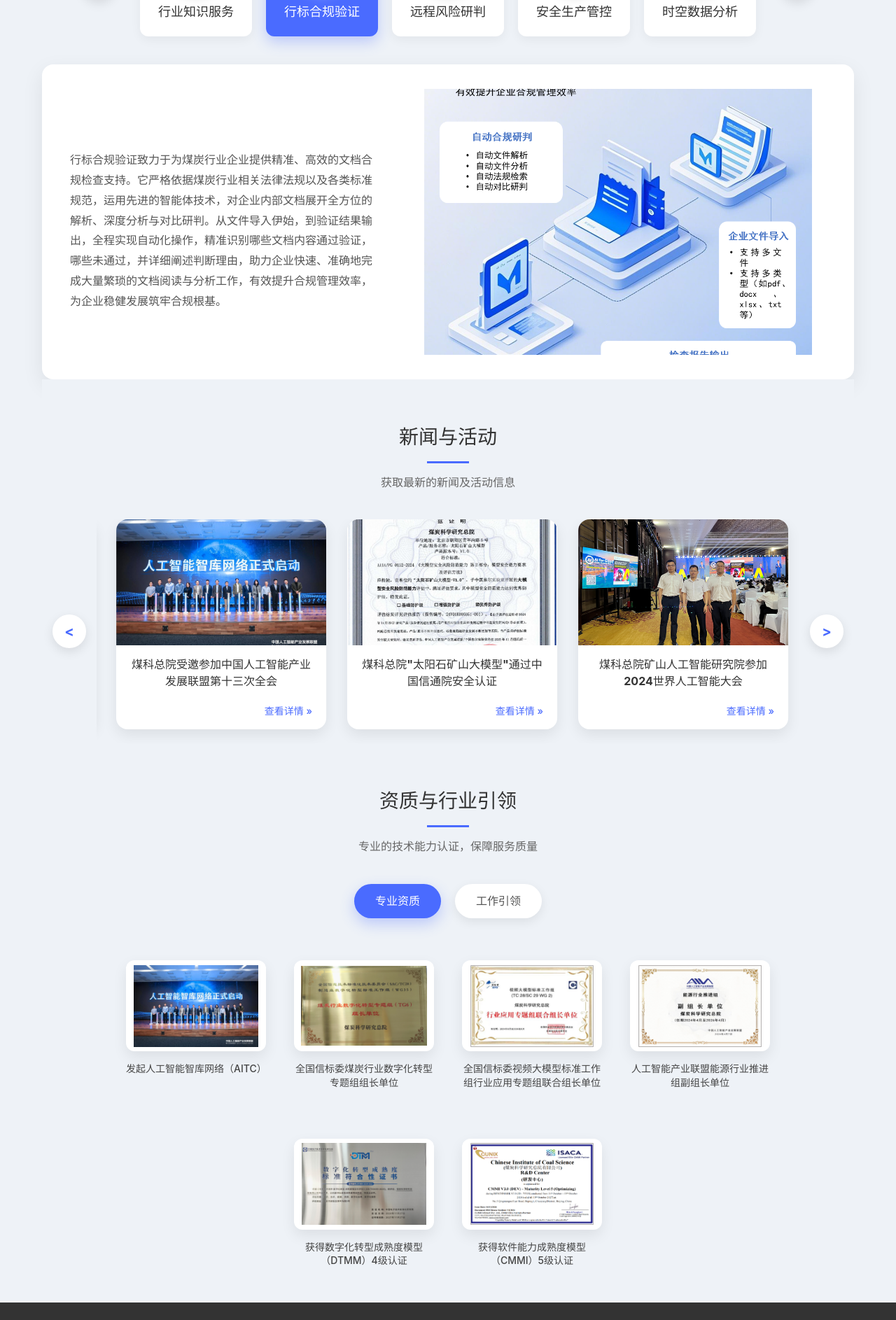
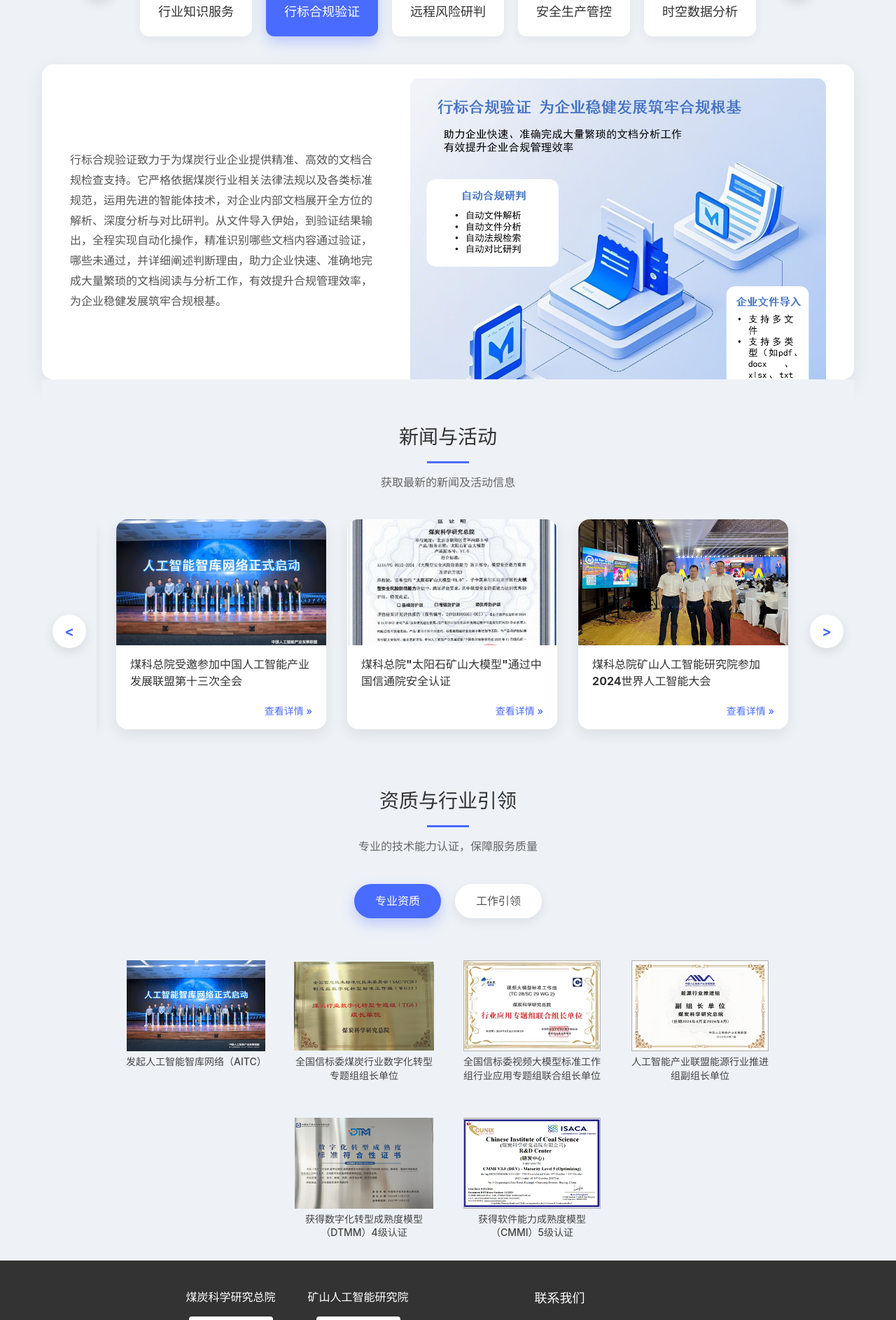
Before and after one commit to lck6666/sunstone, a Vue app: page /login#/core-capability in a window 1280 px wide. Shown: the part 1592-3478 px from the top of the page at 70% size. Built offline with nearby package versions, Linux system fonts and the light colour scheme.

Commit message:
手机端初步完成

```diff
--- a/src/views/CoreCapability.vue
+++ b/src/views/CoreCapability.vue
@@ -125,14 +125,14 @@
 
           <div class="news-items">
             <div class="news-items-container" :style="{ transform: `translateX(${-currentNewsIndex * (300 + 30)}px)` }">
-              <div v-for="(item, index) in newsData" :key="index" class="news-item" @click="openNewsLink(item)">
+              <div v-for="(item, index) in newsData" :key="index" class="news-item">
                 <div class="news-image">
                   <img :src="item.image" alt="新闻图片">
                 </div>
                 <h3>{{ item.title }}</h3>
                 <div class="news-footer">
                   <!-- <p class="news-date">{{ item.date }}</p> -->
-                  <span class="news-link-hint">查看详情 &raquo;</span>
+                  <span class="news-link-hint"  @click="openNewsLink(item)">查看详情 &raquo;</span>
                 </div>
               </div>
             </div>
@@ -990,7 +990,7 @@ section:nth-child(even) {
   overflow: hidden;
   border-radius: 12px;
   /*box-shadow: 0 10px 20px rgba(0, 0, 0, 0.1);*/
-  height: 350px;
+  height: auto;
 }
 
 .detail-image {
@@ -1178,15 +1178,14 @@ section:nth-child(even) {
 
 .application-detail .detail-right {
   width: 55%;
-  min-height: 300px;
-  height: 380px;
+  height: auto;
   border-radius: 12px;
   overflow: hidden;
   /*box-shadow: 0 10px 20px rgba(0, 0, 0, 0.1);*/
   display: flex;
   align-items: center;
   justify-content: center;
-  padding: 20px;
+  padding: 0;
   margin: auto 0;
 }
 
@@ -1332,6 +1331,7 @@ section:nth-child(even) {
   display: -webkit-box;
   -webkit-line-clamp: 2;
   -webkit-box-orient: vertical;
+  text-align: left;
 }
 
 .news-footer {
@@ -1392,7 +1392,6 @@ section:nth-child(even) {
 
 .qualification-content {
   position: relative;
-  width: 90%;
   margin: 0 auto;
 }
 
@@ -1407,28 +1406,25 @@ section:nth-child(even) {
 .qualification-item {
   width: 200px;
   text-align: center;
-  margin-bottom: 30px;
+  margin-bottom: 10px;
   transition: all 0.3s ease;
 }
 
 .qualification-item:hover {
-  transform: translateY(-10px);
+  transform: translateY(0);
 }
 
 .qualification-item p {
   font-size: 14px;
   line-height: 1.4;
   font-weight: 500;
-  margin-top: 15px;
+  margin-top: 5px;
   color: #444;
 }
 
 .qualification-image {
   width: 100%;
   height: 130px;
-  background-color: #fff;
-  border-radius: 12px;
-  box-shadow: 0 8px 20px rgba(0, 0, 0, 0.08);
   display: flex;
   align-items: center;
   justify-content: center;
@@ -1436,13 +1432,9 @@ section:nth-child(even) {
   transition: all 0.3s ease;
 }
 
-.qualification-image:hover {
-  box-shadow: 0 15px 30px rgba(0, 0, 0, 0.15);
-}
-
 .qualification-image img {
-  max-width: 90%;
-  max-height: 90%;
+  max-width: 100%;
+  max-height: 100%;
   object-fit: contain;
 }
 
@@ -1520,10 +1512,9 @@ section:nth-child(even) {
     flex-direction: column;
     padding: 20px;
     height: auto;
-    min-height: 500px;
-  }
-
-  .detail-left, .detail-right,
+  }
+
+  .detail-right,
   .application-detail .detail-left,
   .application-detail .detail-right {
     width: 100%;
@@ -1585,7 +1576,7 @@ section:nth-child(even) {
     max-width: 48%;
     box-sizing: border-box;
     margin: 0 auto;
-    padding: 20px 10px;
+    padding: 10px 30px;
   }
 
   .capability-card:hover {
@@ -1625,14 +1616,22 @@ section:nth-child(even) {
 
   /* 详情页面调整 */
   .capability-detail, .application-detail {
-    padding: 15px;
-    min-height: 400px;
+    padding: 10px 20px;
     margin: 10px;
     border-radius: 8px;
   }
 
-  .detail-left,
-  .application-detail .detail-left,
+  .detail-left{
+    width: 100%;
+    height: auto;
+  }
+
+  .application-detail .detail-left{
+    width: 100%;
+    height: auto;
+    margin-top: -20px;
+  }
+
   .application-detail .detail-right {
     width: 100%;
     height: auto;
@@ -1663,22 +1662,51 @@ section:nth-child(even) {
   }
 
   .news-item {
-    margin-bottom: 15px;
-    border-radius: 8px;
+    margin-bottom: 10px;
+    border-radius: 16px;
     overflow: hidden;
   }
 
   .news-image {
-    height: 150px;
+    height: 0;
+    overflow: hidden;
     width: 100%;
     object-fit: cover;
-  }
-
-  /* 资质区域调整 */
+    transition: height 0.5s ease;
+  }
+
+  /* 展开 */
+  .news-item:hover .news-image,
+  .news-item:active .news-image {
+    height: 150px;
+  }
+
+  .qualification-items {
+    display: flex;
+    flex-wrap: wrap;
+    gap: 20px;
+    justify-content: center;
+  }
+
   .qualification-item {
-    flex: 1 1 100%;
-    max-width: 100%;
-    margin-bottom: 10px;
+    flex: 1 1 45%;
+    max-width: 45%;
+    width: 100%;
+  }
+
+  .qualification-image{
+    padding: 0px;
+  }
+
+  .qualification-image img{
+    height: 100%;
+    width: 100%;
+    object-fit: cover;
+    border-radius: 8px;
+  }
+
+  .qualification-item p{
+    width:auto;
   }
 
   /* 横幅区域调整 */
@@ -1751,5 +1779,6 @@ section:nth-child(even) {
   .nav-item:last-child, .menu-item:last-child {
     border-bottom: none;
   }
+
 }
 </style>
```
